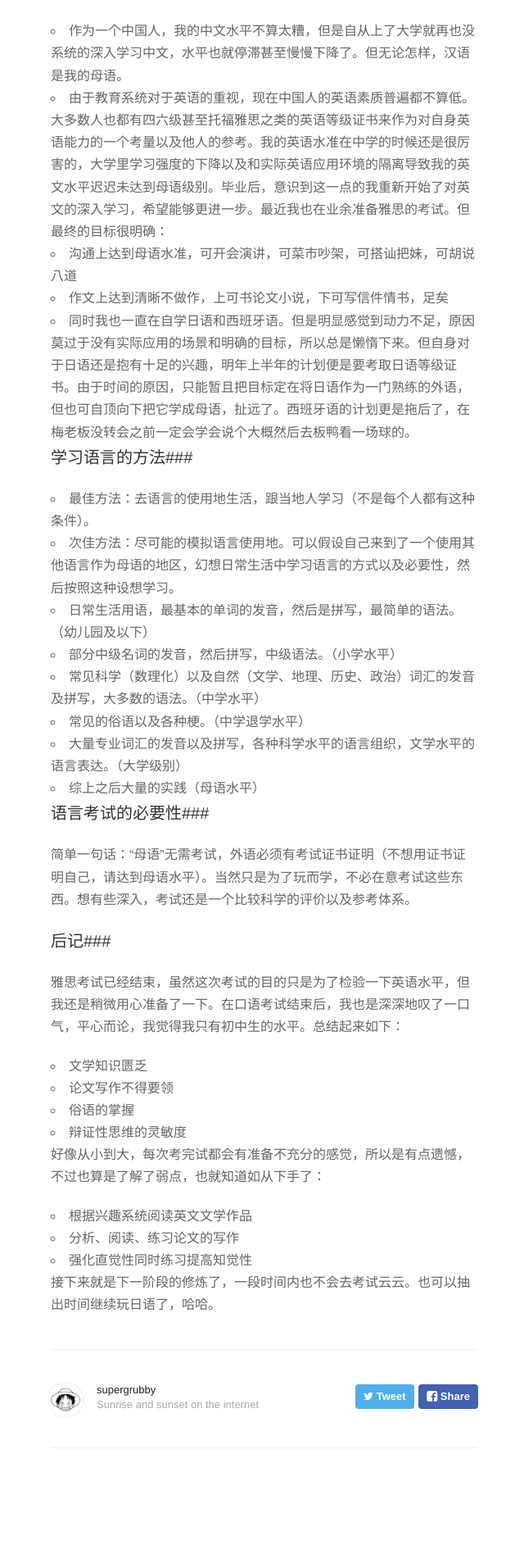
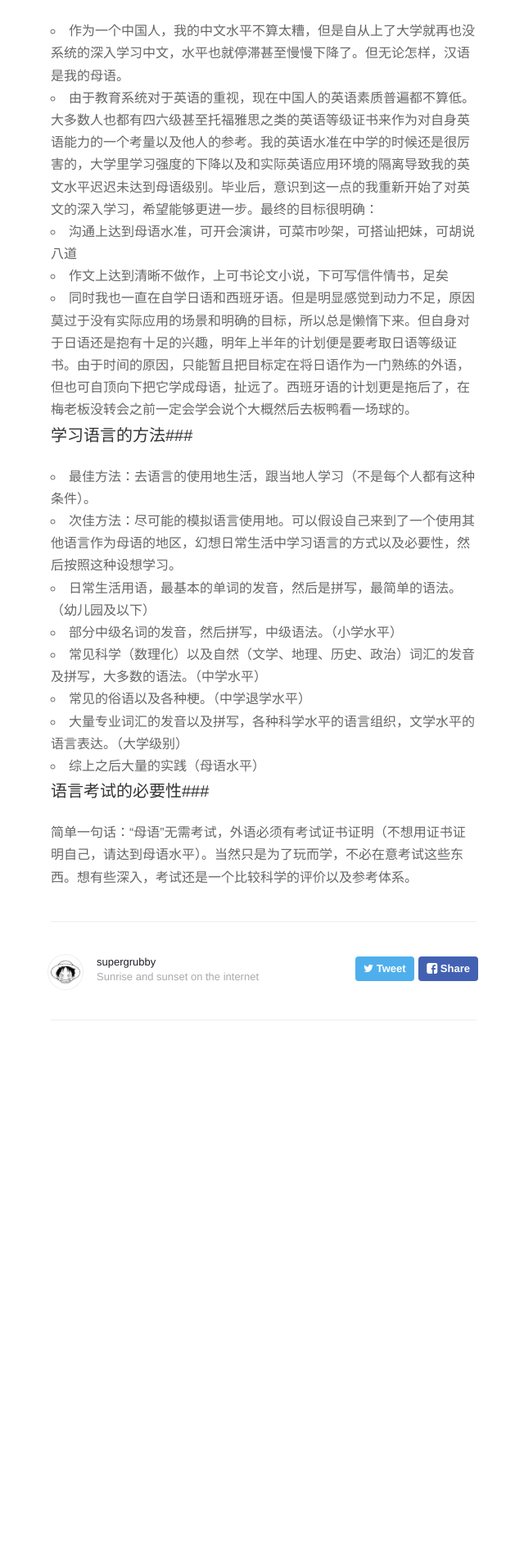
Before and after one commit to dragonhnd/supergrubby_simple, a Jekyll site: the page built from _posts/2014-10-07-language-lover.md, in a window 1280 px wide. Shown: the part 1088-2995 px from the top of the page at 82% size, without its empty margins (318-958 px from the left). Built offline with Jekyll 4.4.1, drawn with Linux system fonts in a browser that asks for light colours; nearby versions of some CDN libraries; Markdown is read by kramdown in place of the engine named in the settings; after the commit the page ends 2473 px from its top, so only the background shows below that.

Commit message:
update some articles

```diff
--- a/_posts/2014-10-07-language-lover.md
+++ b/_posts/2014-10-07-language-lover.md
@@ -27,7 +27,7 @@ description: 随笔
 拿我自己作分析：
 
 - 作为一个中国人，我的中文水平不算太糟，但是自从上了大学就再也没系统的深入学习中文，水平也就停滞甚至慢慢下降了。但无论怎样，汉语是我的母语。
-- 由于教育系统对于英语的重视，现在中国人的英语素质普遍都不算低。大多数人也都有四六级甚至托福雅思之类的英语等级证书来作为对自身英语能力的一个考量以及他人的参考。我的英语水准在中学的时候还是很厉害的，大学里学习强度的下降以及和实际英语应用环境的隔离导致我的英文水平迟迟未达到母语级别。毕业后，意识到这一点的我重新开始了对英文的深入学习，希望能够更进一步。最近我也在业余准备雅思的考试。但最终的目标很明确：
+- 由于教育系统对于英语的重视，现在中国人的英语素质普遍都不算低。大多数人也都有四六级甚至托福雅思之类的英语等级证书来作为对自身英语能力的一个考量以及他人的参考。我的英语水准在中学的时候还是很厉害的，大学里学习强度的下降以及和实际英语应用环境的隔离导致我的英文水平迟迟未达到母语级别。毕业后，意识到这一点的我重新开始了对英文的深入学习，希望能够更进一步。最终的目标很明确：
 	- 沟通上达到母语水准，可开会演讲，可菜市吵架，可搭讪把妹，可胡说八道
 	- 作文上达到清晰不做作，上可书论文小说，下可写信件情书，足矣
 - 同时我也一直在自学日语和西班牙语。但是明显感觉到动力不足，原因莫过于没有实际应用的场景和明确的目标，所以总是懒惰下来。但自身对于日语还是抱有十足的兴趣，明年上半年的计划便是要考取日语等级证书。由于时间的原因，只能暂且把目标定在将日语作为一门熟练的外语，但也可自顶向下把它学成母语，扯远了。西班牙语的计划更是拖后了，在梅老板没转会之前一定会学会说个大概然后去板鸭看一场球的。
@@ -46,20 +46,3 @@ description: 随笔
 ###语言考试的必要性###
 
 简单一句话：“母语"无需考试，外语必须有考试证书证明（不想用证书证明自己，请达到母语水平）。当然只是为了玩而学，不必在意考试这些东西。想有些深入，考试还是一个比较科学的评价以及参考体系。
-
-###后记###
-
-雅思考试已经结束，虽然这次考试的目的只是为了检验一下英语水平，但我还是稍微用心准备了一下。在口语考试结束后，我也是深深地叹了一口气，平心而论，我觉得我只有初中生的水平。总结起来如下：
-
-1. 文学知识匮乏
-2. 论文写作不得要领
-3. 俗语的掌握
-4. 辩证性思维的灵敏度
-
-好像从小到大，每次考完试都会有准备不充分的感觉，所以是有点遗憾，不过也算是了解了弱点，也就知道如从下手了：
-
-1. 根据兴趣系统阅读英文文学作品
-2. 分析、阅读、练习论文的写作
-3. 强化直觉性同时练习提高知觉性
-
-接下来就是下一阶段的修炼了，一段时间内也不会去考试云云。也可以抽出时间继续玩日语了，哈哈。
--- a/assets/css/style.css
+++ b/assets/css/style.css
@@ -103,7 +103,7 @@ h2 {
 	  font-weight: 300;
 	  color: #aaa;
 	  margin-top: 10px;
-	  font-family: 'Helvetica Neue', Helvetica, Arial, sans-serif;
+	  font-family: 'Helvetica Neue Light', 'Helvetica Neue', Helvetica, Arial, sans-serif;
 	  font-style: normal;
 
 }
```
Also changed, not shown: _posts/2015-07-28-stand-alone-complex.md (+4 -4 lines), _posts/2015-08-26-money-hearthstone.md (+23 -11 lines).
